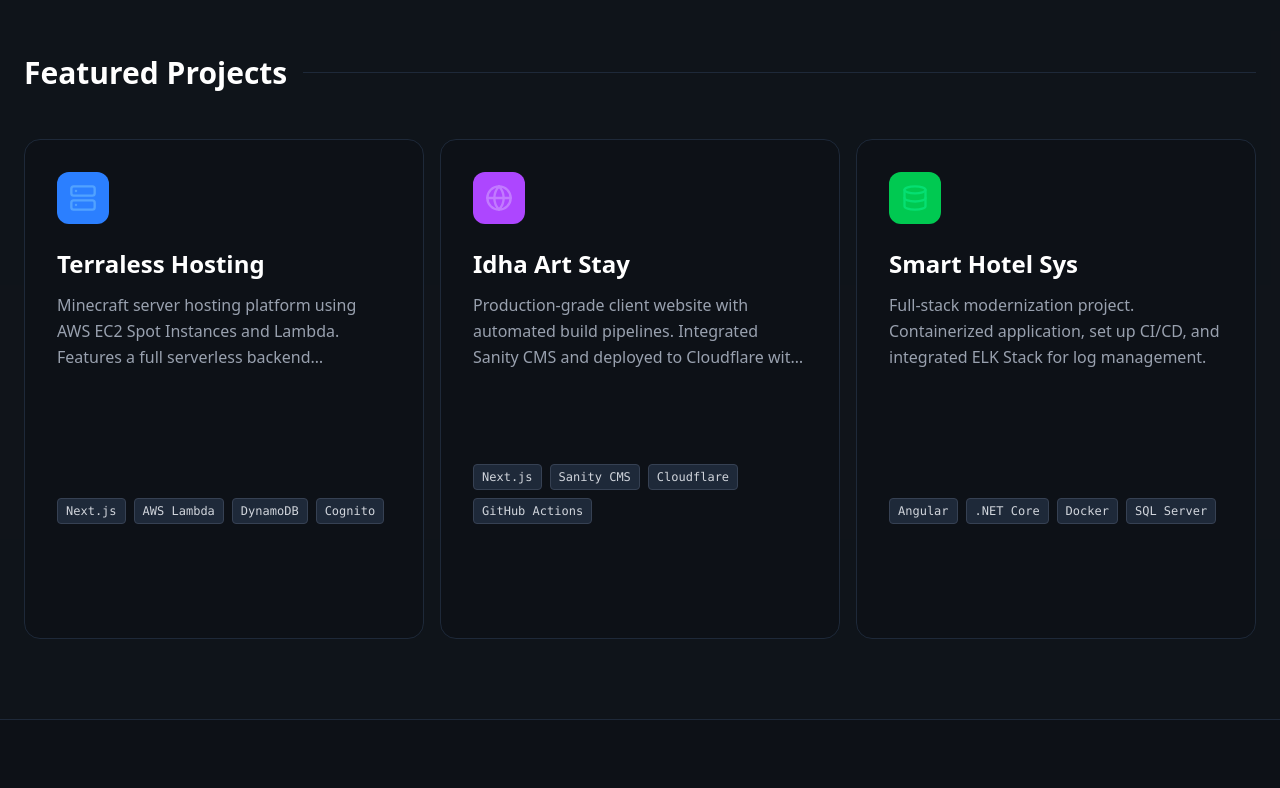
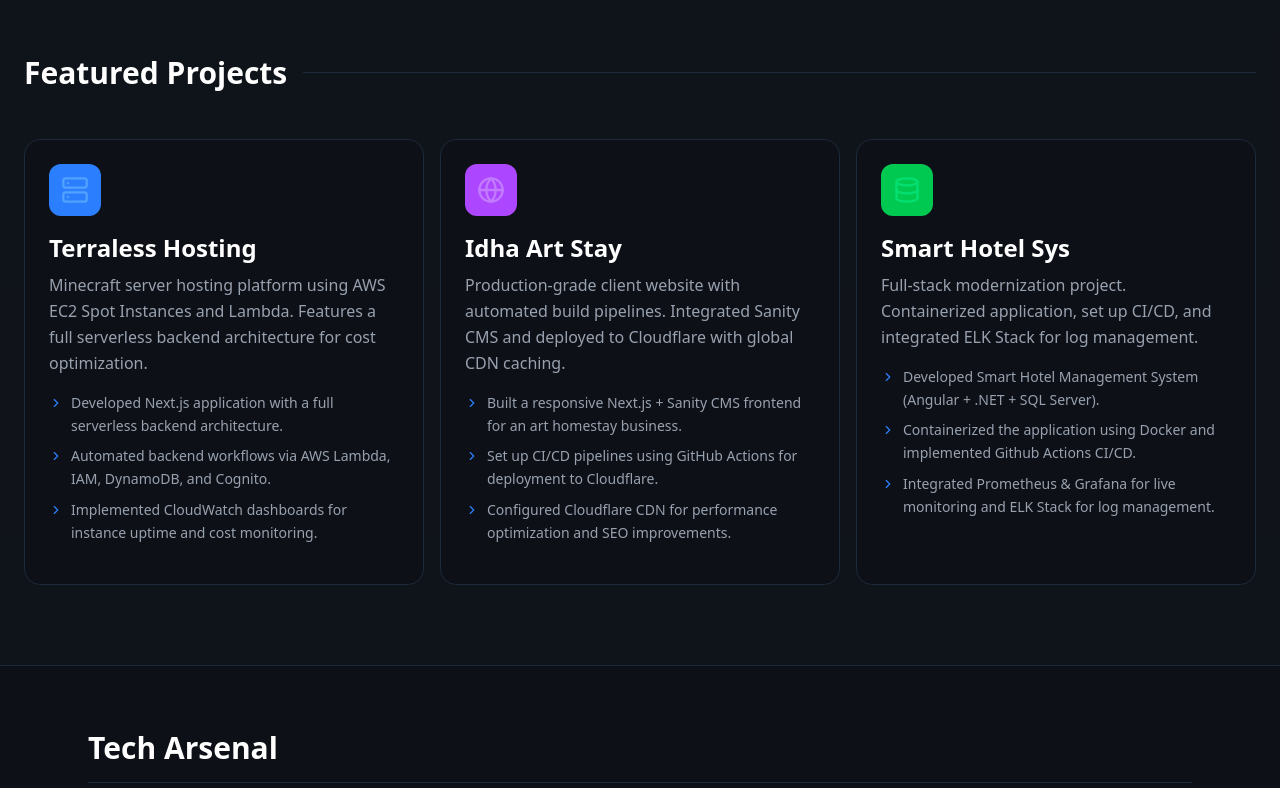
Before and after one commit to Vishhh03/Portfolio, a React (Vite) app: page / in a window 1280 px wide. Shown: the part 1240-2028 px from the top of the page. Built offline with nearby package versions, Linux system fonts and the light colour scheme.

Commit message:
live preview explanding on hover

```diff
--- a/src/App.jsx
+++ b/src/App.jsx
@@ -39,7 +39,7 @@ const marqueeStyle = `
   }
 `;
 
-// --- Tech Icon Component ---
+// --- Tech Icon Component (For Marquee) ---
 const TechBadge = ({ name, color, label, customUrl }) => {
   const iconUrl = customUrl || `https://cdn.simpleicons.org/${name}/${color}`;
 
@@ -47,6 +47,18 @@ const TechBadge = ({ name, color, label, customUrl }) => {
     <div className="flex items-center gap-2 px-4 py-2 bg-[#161b22] border border-gray-800/60 rounded-full shrink-0 grayscale hover:grayscale-0 hover:border-gray-700 transition-all duration-300 cursor-default group">
       <img src={iconUrl} alt={label} className="w-5 h-5 group-hover:scale-110 transition-transform" />
       <span className="text-sm font-medium text-gray-400 group-hover:text-white">{label}</span>
+    </div>
+  );
+};
+
+// --- Project Tech Pill Component (Small version for Cards) ---
+const ProjectTechPill = ({ label, iconKey, customUrl, color }) => {
+  const iconUrl = customUrl || `https://cdn.simpleicons.org/${iconKey}/${color}`;
+
+  return (
+    <div className="flex items-center gap-1.5 px-2.5 py-1 bg-gray-800/80 border border-gray-700 rounded-md shrink-0 transition-all hover:bg-gray-800 hover:border-gray-600">
+      <img src={iconUrl} alt={label} className="w-3.5 h-3.5" />
+      <span className="text-[11px] font-mono text-gray-300 tracking-tight">{label}</span>
     </div>
   );
 };
@@ -149,6 +161,46 @@ const Portfolio = () => {
   ]);
   const logContainerRef = useRef(null);
 
+  // --- 1. Dynamic Favicon & Title Logic ---
+  useEffect(() => {
+    // Set Page Title
+    document.title = "Vishal Shaji | Cloud & DevOps";
+
+    // Generate Dynamic Favicon [ VS ]
+    const canvas = document.createElement('canvas');
+    canvas.width = 64;
+    canvas.height = 64;
+    const ctx = canvas.getContext('2d');
+
+    // Background: Dark Hex
+    ctx.fillStyle = '#0d1117';
+    ctx.fillRect(0, 0, 64, 64);
+
+    // Border: Blue
+    ctx.strokeStyle = '#3b82f6';
+    ctx.lineWidth = 4;
+    ctx.strokeRect(0, 0, 64, 64);
+
+    // Text: VS
+    ctx.font = 'bold 32px monospace';
+    ctx.fillStyle = '#3b82f6';
+    ctx.textAlign = 'center';
+    ctx.textBaseline = 'middle';
+    ctx.fillText('VS', 32, 32);
+
+    // Update Favicon Link
+    const link = document.createElement('link');
+    link.type = 'image/x-icon';
+    link.rel = 'shortcut icon';
+    link.href = canvas.toDataURL("image/x-icon");
+
+    // Remove existing favicons if any
+    const existingFavicons = document.querySelectorAll('link[rel="shortcut icon"]');
+    existingFavicons.forEach(e => e.remove());
+
+    document.getElementsByTagName('head')[0].appendChild(link);
+  }, []);
+
   // Simulated Live Metrics
   useEffect(() => {
     const interval = setInterval(() => {
@@ -232,11 +284,22 @@ const Portfolio = () => {
     { name: 'typescript', color: '3178C6', label: 'TypeScript' },
   ];
 
+  // --- Updated Projects Data with Details & Icon Keys ---
   const projects = [
     {
       title: "Terraless Hosting",
       desc: "Minecraft server hosting platform using AWS EC2 Spot Instances and Lambda. Features a full serverless backend architecture for cost optimization.",
-      tags: ['Next.js', 'AWS Lambda', 'DynamoDB', 'Cognito'],
+      details: [
+        "Developed Next.js application with a full serverless backend architecture.",
+        "Automated backend workflows via AWS Lambda, IAM, DynamoDB, and Cognito.",
+        "Implemented CloudWatch dashboards for instance uptime and cost monitoring."
+      ],
+      techs: [
+        { label: 'Next.js', iconKey: 'nextdotjs', color: 'white' },
+        { label: 'AWS', iconKey: 'amazonwebservices', color: 'FF9900', customUrl: 'https://cdn.jsdelivr.net/gh/devicons/devicon/icons/amazonwebservices/amazonwebservices-original.svg' },
+        { label: 'DynamoDB', iconKey: 'dynamodb', color: '4053D6', customUrl: 'https://cdn.simpleicons.org/amazonaws/4053D6' },
+        { label: 'Cognito', iconKey: 'cognito', color: 'DD344C', customUrl: 'https://cdn.simpleicons.org/amazonaws/DD344C' }
+      ],
       link: "https://terraless.com",
       icon: Server,
       color: "blue"
@@ -244,7 +307,17 @@ const Portfolio = () => {
     {
       title: "Idha Art Stay",
       desc: "Production-grade client website with automated build pipelines. Integrated Sanity CMS and deployed to Cloudflare with global CDN caching.",
-      tags: ['Next.js', 'Sanity CMS', 'Cloudflare', 'GitHub Actions'],
+      details: [
+        "Built a responsive Next.js + Sanity CMS frontend for an art homestay business.",
+        "Set up CI/CD pipelines using GitHub Actions for deployment to Cloudflare.",
+        "Configured Cloudflare CDN for performance optimization and SEO improvements."
+      ],
+      techs: [
+        { label: 'Next.js', iconKey: 'nextdotjs', color: 'white' },
+        { label: 'Sanity', iconKey: 'sanity', color: 'F03E2F' },
+        { label: 'Cloudflare', iconKey: 'cloudflare', color: 'F38020' },
+        { label: 'GitHub Actions', iconKey: 'githubactions', color: '2088FF' }
+      ],
       link: "https://idha.vercel.app",
       icon: Globe,
       color: "purple"
@@ -252,8 +325,18 @@ const Portfolio = () => {
     {
       title: "Smart Hotel Sys",
       desc: "Full-stack modernization project. Containerized application, set up CI/CD, and integrated ELK Stack for log management.",
-      tags: ['Angular', '.NET Core', 'Docker', 'SQL Server'],
-      link: null, // No live link
+      details: [
+        "Developed Smart Hotel Management System (Angular + .NET + SQL Server).",
+        "Containerized the application using Docker and implemented Github Actions CI/CD.",
+        "Integrated Prometheus & Grafana for live monitoring and ELK Stack for log management."
+      ],
+      techs: [
+        { label: 'Angular', iconKey: 'angular', color: 'DD0031' },
+        { label: '.NET Core', iconKey: 'dotnet', color: '512BD4' },
+        { label: 'Docker', iconKey: 'docker', color: '2496ED' },
+        { label: 'SQL Server', iconKey: 'microsoftsqlserver', color: 'CC2927' }
+      ],
+      link: null,
       icon: Database,
       color: "green"
     }
@@ -497,7 +580,7 @@ const Portfolio = () => {
         </div>
 
         {/* Flex Container for Accordion Effect */}
-        <div className="flex flex-col lg:flex-row gap-4 min-h-[500px]">
+        <div className="flex flex-col lg:flex-row gap-4">
           {projects.map((project, idx) => (
             <div
               key={idx}
@@ -511,35 +594,53 @@ const Portfolio = () => {
                 hover:shadow-2xl hover:bg-[#161b22]
               `}
             >
-              <div className="p-8 flex flex-col h-full relative z-10">
+              <div className="p-6 flex flex-col h-full relative z-10">
                   {/* Header Icons */}
-                  <div className="flex justify-between items-start mb-6">
+                  <div className="flex justify-between items-start mb-4">
                       <div className={`p-3 rounded-xl bg-opacity-20 bg-${project.color}-500`}>
                           <project.icon size={28} className={`text-${project.color}-400`} />
                       </div>
                   </div>
 
                   {/* Title & Desc */}
-                  <div className="mb-6">
-                      <h3 className="text-2xl font-bold text-white mb-3 group-hover:text-blue-400 transition-colors whitespace-nowrap">
+                  <div className="mb-4">
+                      <h3 className="text-2xl font-bold text-white mb-2 group-hover:text-blue-400 transition-colors whitespace-nowrap">
                           {project.title}
                       </h3>
-                      <p className="text-gray-400 leading-relaxed line-clamp-3 lg:group-hover:line-clamp-none transition-all duration-300">
+                      <p className="text-gray-400 leading-relaxed lg:group-hover:line-clamp-none transition-all duration-300">
                           {project.desc}
                       </p>
                   </div>
 
-                  {/* Tech Stack */}
-                  <div className="flex flex-wrap gap-2 mt-auto mb-8">
-                      {project.tags.map(tech => (
-                        <span key={tech} className="text-xs font-mono text-gray-300 bg-gray-800 px-2 py-1 rounded border border-gray-700 whitespace-nowrap">
-                          {tech}
-                        </span>
+                  {/* Bullet Points (Visible PRE-hover, Hidden POST-hover) */}
+                  {/* The height animation and opacity toggle happens here */}
+                  <div className="transition-all duration-500 ease-in-out max-h-[500px] opacity-100 lg:group-hover:max-h-0 lg:group-hover:opacity-0 overflow-hidden">
+                    <ul className="space-y-2 mb-4">
+                      {project.details.map((detail, i) => (
+                        <li key={i} className="flex gap-2 text-sm text-gray-400">
+                          <ChevronRight size={14} className="text-blue-500 shrink-0 mt-1" />
+                          <span className="leading-relaxed">{detail}</span>
+                        </li>
+                      ))}
+                    </ul>
+                  </div>
+
+                  {/* Tech Stack Pills & Buttons (Hidden PRE-hover, Visible POST-hover) */}
+                  {/* They now occupy the space vacated by the bullet points */}
+                  <div className="flex flex-col justify-end mt-auto transition-all duration-500 ease-in-out max-h-0 opacity-0 lg:group-hover:max-h-[300px] lg:group-hover:opacity-100 overflow-hidden">
+                      <div className="flex flex-wrap gap-2 mb-6">
+                          {project.techs.map((tech, tIdx) => (
+                            <ProjectTechPill
+                              key={tIdx}
+                              label={tech.label}
+                              iconKey={tech.iconKey}
+                              color={tech.color}
+                              customUrl={tech.customUrl}
+                            />
                           ))}
                       </div>
 
-                  {/* Buttons - Hidden until hover/expand */}
-                  <div className="flex flex-col sm:flex-row gap-3 opacity-100 lg:opacity-0 lg:group-hover:opacity-100 transition-all duration-500 lg:translate-y-4 lg:group-hover:translate-y-0">
+                      <div className="flex flex-col sm:flex-row gap-3">
                           <button
                             onClick={(e) => {
                               e.stopPropagation();
@@ -567,6 +668,7 @@ const Portfolio = () => {
                                   <span className="whitespace-nowrap">Internal Only</span>
                               </button>
                           )}
+                      </div>
                   </div>
               </div>
             </div>
```
Lines whose indentation alone changed are shown as unchanged.
